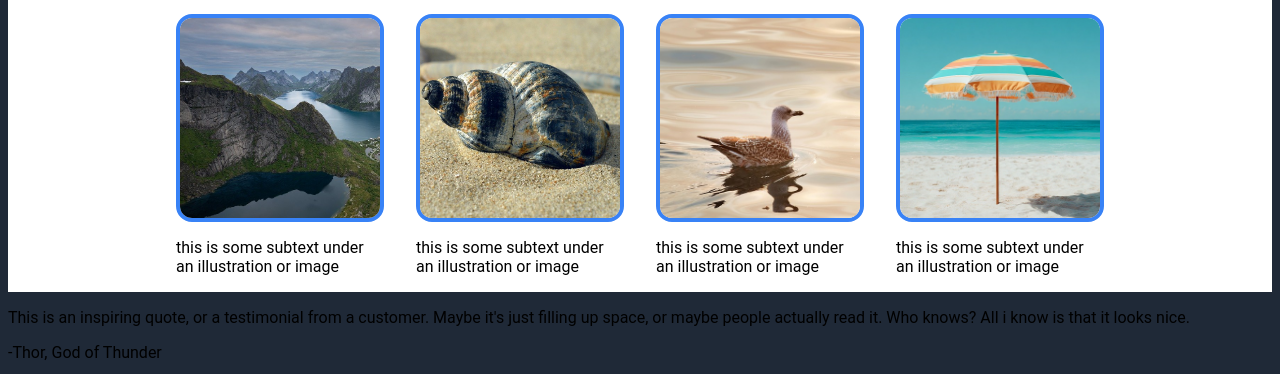
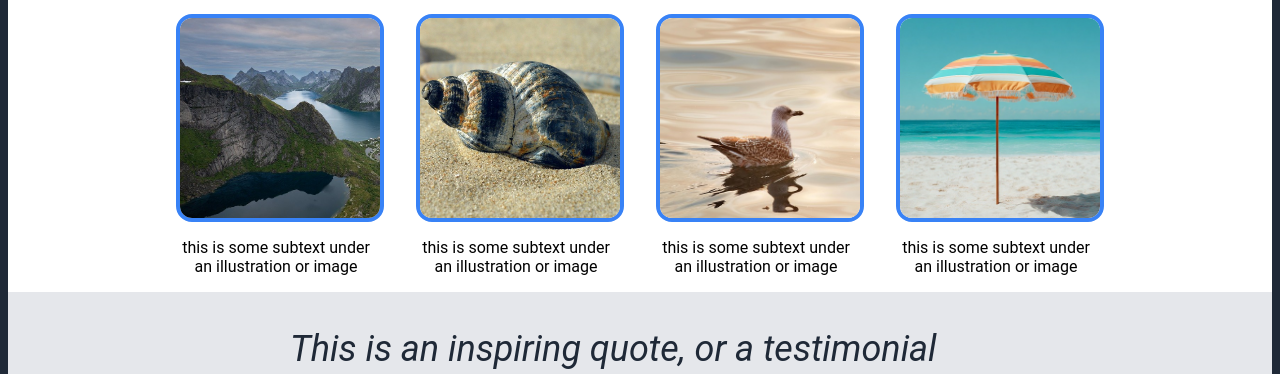
Before and after one commit to NathanTinga/Landing_Page, a plain HTML site: page index.html in a window 1280 px wide. Shown: the part 546-920 px from the top of the page. Drawn offline with Linux system fonts and the light colour scheme.

Commit message:
Complete CSS for quote, fix typos

```diff
--- a/index.html
+++ b/index.html
@@ -73,9 +73,9 @@
       <p class="quote-text">
         This is an inspiring quote, or a testimonial from a customer. Maybe it's
         just filling up space, or maybe people actually read it. Who knows? All
-        i know is that it looks nice.
+        I know is that it looks nice.
       </p>
-      <p class="quote-speaker">-Thor, God of Thunder</p>
+      <p class="quote-author">-Thor, God of Thunder</p>
     </div>
 
     <div class="call-to-action">
--- a/styles.css
+++ b/styles.css
@@ -92,4 +92,30 @@ h3 {
 
 .info-item p {
     width: 200px;
+    text-align: center;
 }
+
+.quote {
+    background-color: #e5e7eb;
+    display: flex;
+    flex-direction: column;
+    align-items: center;
+    padding-bottom: 32px;
+
+}
+
+.quote-text {
+    font-size: 36px;
+    color: #1f2937;
+    font-style: italic;
+    width: 700px;
+    margin-bottom: 0;
+    padding-bottom: 0;
+}
+
+.quote-author {
+    font-weight: bold;
+    width: 700px;
+    text-align: end;
+    margin-top: 0;
+}
```
